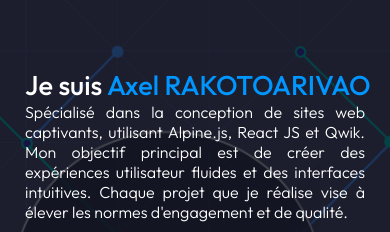
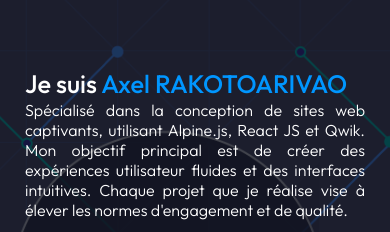
Before and after one commit to Dokja620/portefolio, a website: page index.html in a window 390 px wide. Shown: the part 97-329 px from the top of the page. Drawn offline with Linux system fonts and the light colour scheme.

Commit message:
responsive 001

```diff
--- a/dokja/_responsive.scss
+++ b/dokja/_responsive.scss
@@ -37,6 +37,12 @@
     .container {
         max-width: 475px;
     }
+
+    #content {
+        h1 {
+            font-size: 2em;
+        }
+    }
 }
 
 /*xs*/
@@ -51,7 +57,7 @@
         padding: 25px;
 
         h1 {
-            font-size: clamp(1.2em, 10vw + 1em, 1.7em);
+            font-size: clamp(1.2em, 6.5vw, 1.9em);
         }
 
         .text {
```
Also changed, not shown: assets/styles/main.css, 1 other file.
